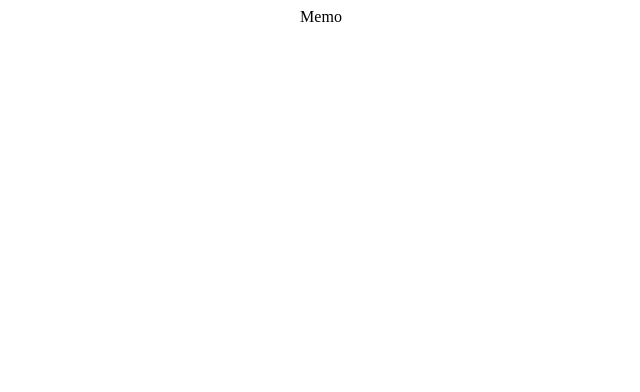
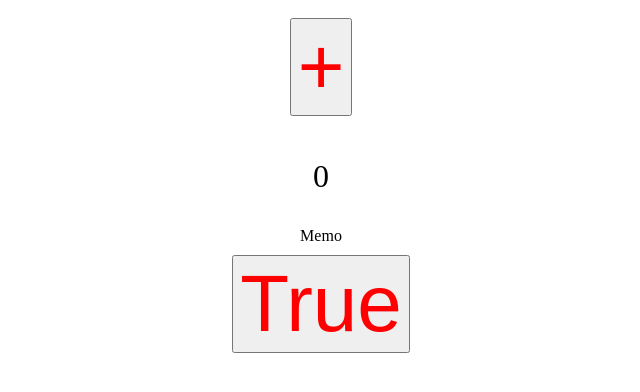
Before and after one commit to DilfaThayyil/ReactLearnings, a React (Vite) app: page / in a window 1280 px wide. Shown: the top 392 px of the page, without its empty margins (319-959 px from the left). Built offline with nearby package versions, Linux system fonts and the light colour scheme.

Commit message:
useMemo implemented

```diff
--- a/src/App.jsx
+++ b/src/App.jsx
@@ -1,4 +1,4 @@
-import React,{useEffect, useState} from "react";
+import React,{useEffect, useMemo, useState} from "react";
 import axios from 'axios'
 import Counter from "./Counter";
 import fetchUser from "./useEffect";
@@ -7,11 +7,21 @@ import Parent from "./Parent";
 import Memo from "./Memo";
 
 function App(){
+  console.log('from parent')
+  const [count,setCount]=useState(0)
 
+  const set = useMemo(()=>{
+    return {
+      a:1
+    }
+  },[])
 
   return (
     <>
-      <Memo/>
+    <button onClick={()=>setCount(count+1)}>+</button>
+    <p>{count}</p>
+      <Memo a={set}/>
+      <button onClick={()=>setSet(!set)}>{set?'True':'false'}</button>
     </>
   )
 
```
